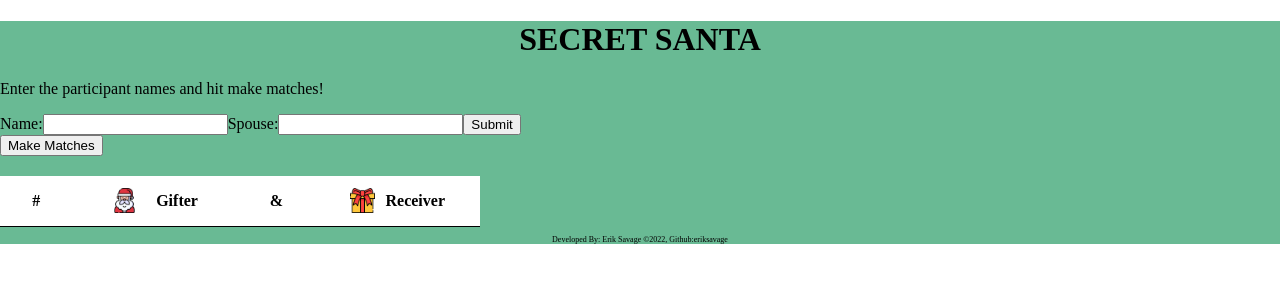
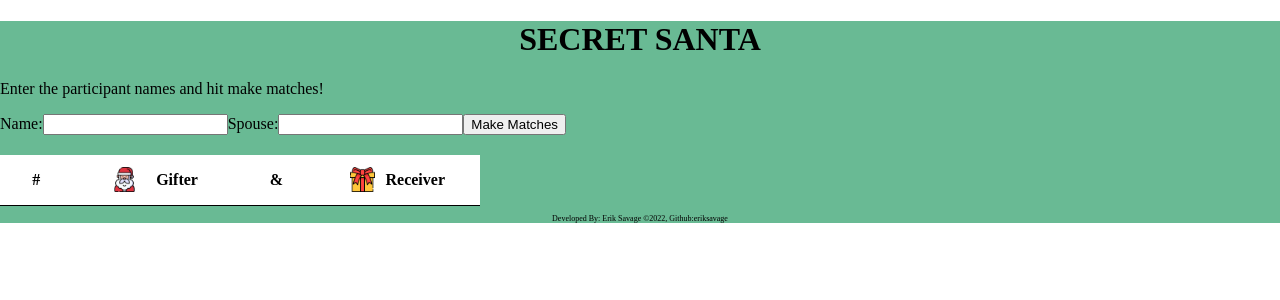
Before and after one commit to eriksavage/secret-santa, a React (Vite) app: page / in a window 1280 px wide. Shown: the top 300 px of the page. Built offline with nearby package versions, Linux system fonts and the light colour scheme; a web font is replaced by a local one.

Commit message:
added formsubmit function

```diff
--- a/src/App.jsx
+++ b/src/App.jsx
@@ -2,7 +2,7 @@ import './App.css'
 import Header from './components/Header.jsx'
 import Footer from './components/Footer.jsx'
 import List from './components/List.jsx'
-import Form from './components/Form.jsx'
+import ParticipantForm from './components/ParticipantForm.jsx'
 import { useState } from 'react'
 
 export default function App() {
@@ -22,7 +22,6 @@ export default function App() {
       count = count + 1;
     }
     console.log("Success!");
-    // let shuffledParticipants = participantArray;
     let matchedParticipants = [];
     for (let i = 0; i < participantArray.length; i++) {
       matchedParticipants[i] = [participantArray[i], shuffledParticipants[i]];
@@ -66,7 +65,7 @@ export default function App() {
   return (
     <main>
       <Header />
-      <Form makeMatches={makeMatches} participants={participants} />
+      <ParticipantForm makeMatches={makeMatches} participants={participants} />
       <List matches={matches} />
       <Footer />
     </main>
--- a/src/components/Form.jsx
+++ /dev/null
@@ -1,19 +0,0 @@
-export default function Form({ makeMatches, participants }) {
-
-  return (
-    <div className="form">
-      <form>
-        <label>
-          Name:
-          <input type="text" name="name" />
-        </label>
-        <label>
-          Spouse:
-          <input type="text" name="spouse" />
-        </label>
-        <input type="submit" value="Submit" />
-      </form>
-      <button onClick={() => makeMatches(participants)}>Make Matches</button>
-    </div>
-  )
-}
--- /dev/null
+++ b/src/components/ParticipantForm.jsx
@@ -0,0 +1,24 @@
+export default function ParticipantForm({ makeMatches, participants }) {
+
+  function formSubmit(event) {
+    event.preventDefault();
+    makeMatches(participants);
+    console.log('submit clicked');
+  }
+
+  return (
+    <div className="form">
+      <form>
+        <label>
+          Name:
+          <input type="text" name="name" />
+        </label>
+        <label>
+          Spouse:
+          <input type="text" name="spouse" />
+        </label>
+        <input onClick={formSubmit} type="submit" value="Make Matches" />
+      </form>
+    </div>
+  )
+}
```
